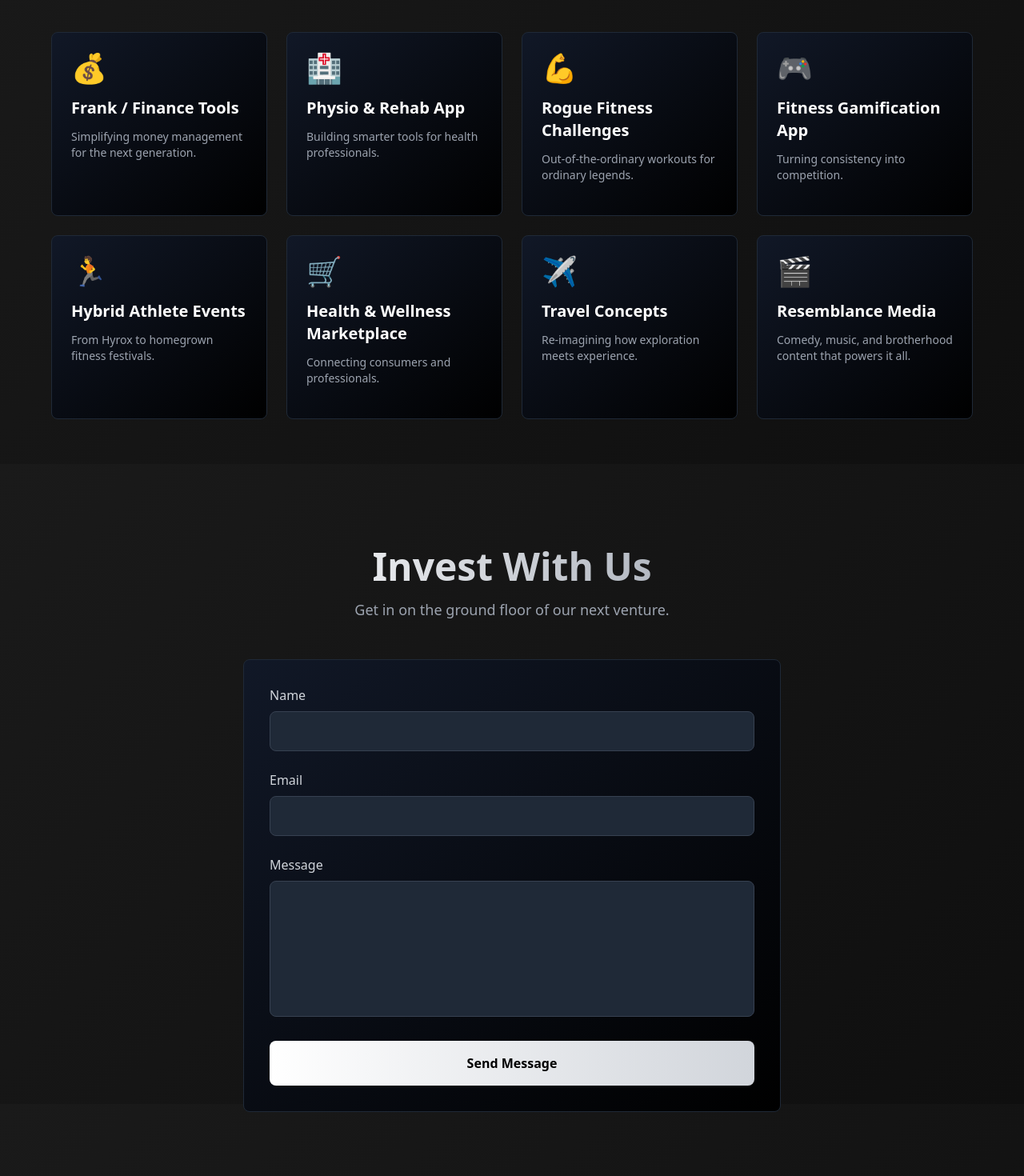
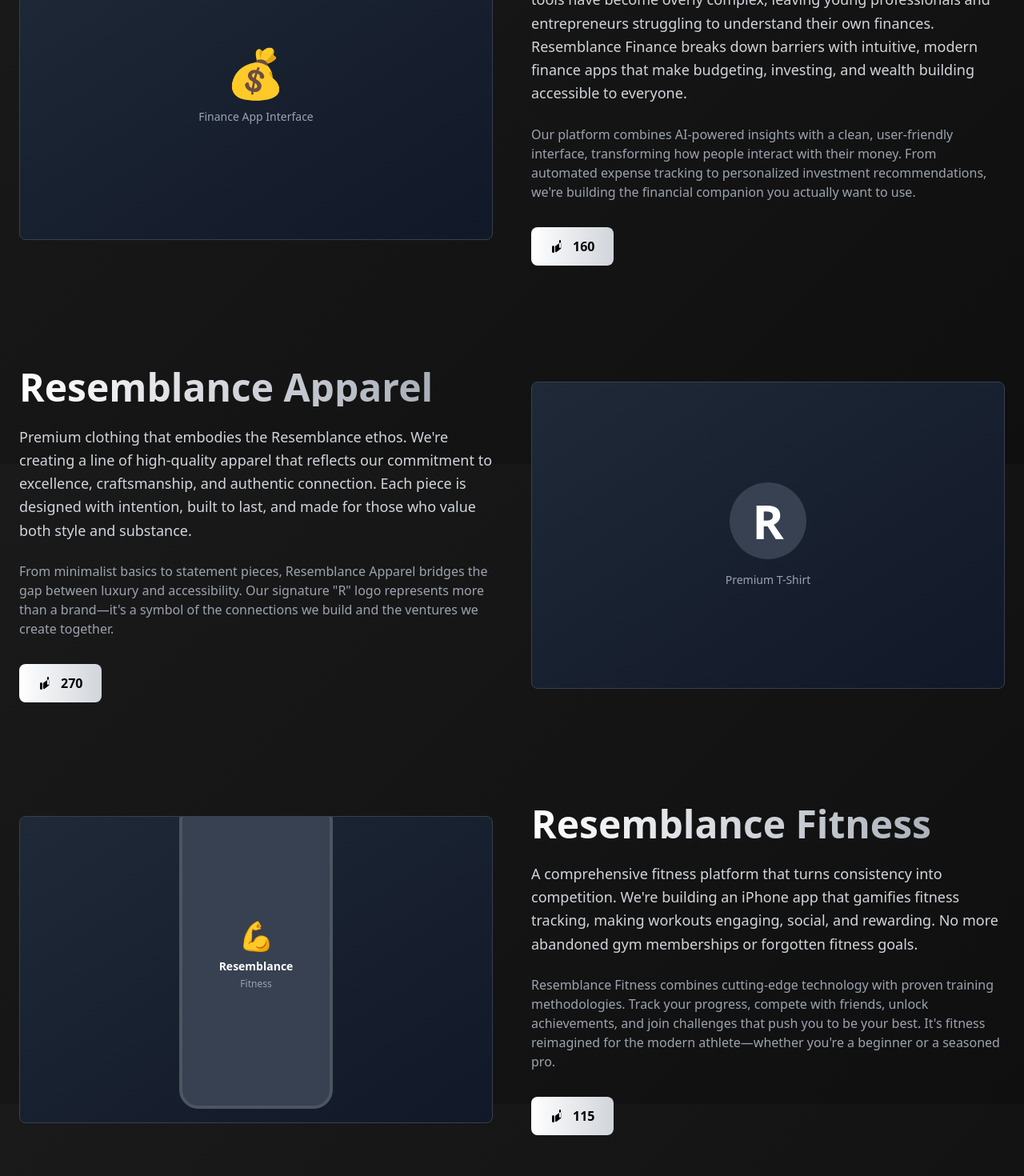
Before and after one commit to JacksonDickfos/resemblance, a Next.js app: page / in a window 1280 px wide. Shown: the part 1020-2490 px from the top of the page at 80% size. Built offline with nearby package versions, Linux system fonts and the light colour scheme.

Commit message:
Restructure ventures section: remove title, create three featured sections (Finance, Apparel, Fitness) with upvote functionality

```diff
--- a/app/page.tsx
+++ b/app/page.tsx
@@ -5,6 +5,39 @@
 
 export default function Home() {
   const [hoveredCard, setHoveredCard] = useState<number | null>(null)
+  const [financeVotes, setFinanceVotes] = useState(160)
+  const [apparelVotes, setApparelVotes] = useState(270)
+  const [fitnessVotes, setFitnessVotes] = useState(115)
+  const [hasVotedFinance, setHasVotedFinance] = useState(false)
+  const [hasVotedApparel, setHasVotedApparel] = useState(false)
+  const [hasVotedFitness, setHasVotedFitness] = useState(false)
+
+  useEffect(() => {
+    // Check localStorage for vote status
+    if (typeof window !== 'undefined') {
+      setHasVotedFinance(localStorage.getItem('votedFinance') === 'true')
+      setHasVotedApparel(localStorage.getItem('votedApparel') === 'true')
+      setHasVotedFitness(localStorage.getItem('votedFitness') === 'true')
+    }
+  }, [])
+
+  const handleVote = (type: 'finance' | 'apparel' | 'fitness') => {
+    if (typeof window === 'undefined') return
+
+    if (type === 'finance' && !hasVotedFinance) {
+      setFinanceVotes(prev => prev + 1)
+      setHasVotedFinance(true)
+      localStorage.setItem('votedFinance', 'true')
+    } else if (type === 'apparel' && !hasVotedApparel) {
+      setApparelVotes(prev => prev + 1)
+      setHasVotedApparel(true)
+      localStorage.setItem('votedApparel', 'true')
+    } else if (type === 'fitness' && !hasVotedFitness) {
+      setFitnessVotes(prev => prev + 1)
+      setHasVotedFitness(true)
+      localStorage.setItem('votedFitness', 'true')
+    }
+  }
 
   useEffect(() => {
     const observer = new IntersectionObserver(
@@ -156,52 +189,159 @@
 
       {/* Ventures Section */}
       <section id="ventures" className="py-20 px-6">
-        <div className="container mx-auto max-w-6xl">
-          <h2 className="text-5xl font-bold text-center mb-4 bg-gradient-to-r from-white to-gray-400 bg-clip-text text-transparent">
-            What We&apos;re Building
+        <div className="container mx-auto max-w-7xl">
+
+          {/* Resemblance Finance - Picture Left, Text Right */}
+          <div className="mb-32">
+            <div className="grid md:grid-cols-2 gap-12 items-center">
+              {/* Image Left */}
+              <div className="relative h-96 bg-gradient-to-br from-gray-800 to-gray-900 rounded-lg border border-gray-700 overflow-hidden">
+                <div className="absolute inset-0 flex items-center justify-center">
+                  <div className="text-center p-8">
+                    <div className="text-6xl mb-4">💰</div>
+                    <div className="text-gray-400 text-sm">Finance App Interface</div>
+                  </div>
+                </div>
+              </div>
+
+              {/* Content Right */}
+              <div>
+                <h2 className="text-4xl md:text-5xl font-bold mb-6 bg-gradient-to-r from-white to-gray-400 bg-clip-text text-transparent">
+                  Resemblance Finance
                 </h2>
-          <p className="text-center text-gray-400 text-lg mb-16">
-            Ideas in motion. Ventures in progress.
+                <p className="text-gray-300 text-lg mb-6 leading-relaxed">
+                  Simplifying money management for the next generation. Financial tools have become overly complex, leaving young professionals and entrepreneurs struggling to understand their own finances. Resemblance Finance breaks down barriers with intuitive, modern finance apps that make budgeting, investing, and wealth building accessible to everyone.
+                </p>
+                <p className="text-gray-400 mb-8">
+                  Our platform combines AI-powered insights with a clean, user-friendly interface, transforming how people interact with their money. From automated expense tracking to personalized investment recommendations, we&apos;re building the financial companion you actually want to use.
                 </p>
 
-          <div className="grid md:grid-cols-2 lg:grid-cols-4 gap-6">
-            {ventures.map((venture, index) => (
-              <div
-                key={venture.id}
-                className="group relative bg-gradient-to-br from-gray-900 to-black border border-gray-800 rounded-lg p-6 cursor-pointer transform transition-all duration-300 hover:scale-105 hover:border-white"
-                onMouseEnter={() => setHoveredCard(venture.id)}
-                onMouseLeave={() => setHoveredCard(null)}
+                {/* Upvote Button */}
+                <div className="flex items-center gap-4">
+                  <button
+                    onClick={() => handleVote('finance')}
+                    disabled={hasVotedFinance}
+                    className={`flex items-center gap-2 px-6 py-3 rounded-lg font-semibold transition-all duration-300 ${
+                      hasVotedFinance
+                        ? 'bg-gray-700 text-gray-400 cursor-not-allowed'
+                        : 'bg-gradient-to-r from-white to-gray-300 text-black hover:from-gray-300 hover:to-white transform hover:scale-105'
+                    }`}
                   >
-                <div className="text-4xl mb-4">{venture.icon}</div>
-                <h3 className="text-xl font-bold mb-3 text-white">{venture.title}</h3>
-                <p className="text-gray-400 text-sm mb-4">{venture.description}</p>
+                    <svg className="w-5 h-5" fill="currentColor" viewBox="0 0 20 20">
+                      <path d="M2 10.5a1.5 1.5 0 113 0v6a1.5 1.5 0 01-3 0v-6zM6 10.333v5.834a1 1 0 001.6.8l5.333-4a1 1 0 00.4-.8v-5.834a1 1 0 00-1.6-.8l-5.333 4a1 1 0 00-.4.8zM12 2a1 1 0 011 1v8a1 1 0 11-2 0V3a1 1 0 011-1z" />
+                    </svg>
+                    <span>{financeVotes}</span>
+                  </button>
+                  {hasVotedFinance && (
+                    <span className="text-gray-500 text-sm">You&apos;ve voted!</span>
+                  )}
+                </div>
+              </div>
+            </div>
+          </div>
 
-                {hoveredCard === venture.id && (
-                  <div className="absolute inset-0 bg-gradient-to-br from-gray-800 to-black rounded-lg p-6 border border-white animate-fade-in">
-                    <div className="h-full flex flex-col justify-between">
+          {/* Resemblance Apparel - Text Left, Picture Right */}
+          <div className="mb-32">
+            <div className="grid md:grid-cols-2 gap-12 items-center">
+              {/* Content Left */}
               <div>
-                        <h3 className="text-xl font-bold mb-4 text-white">{venture.title}</h3>
-                        <div className="space-y-3 text-sm">
-                          <div>
-                            <p className="text-gray-500 mb-1">Problem:</p>
-                            <p className="text-gray-300">{venture.problem}</p>
+                <h2 className="text-4xl md:text-5xl font-bold mb-6 bg-gradient-to-r from-white to-gray-400 bg-clip-text text-transparent">
+                  Resemblance Apparel
+                </h2>
+                <p className="text-gray-300 text-lg mb-6 leading-relaxed">
+                  Premium clothing that embodies the Resemblance ethos. We&apos;re creating a line of high-quality apparel that reflects our commitment to excellence, craftsmanship, and authentic connection. Each piece is designed with intention, built to last, and made for those who value both style and substance.
+                </p>
+                <p className="text-gray-400 mb-8">
+                  From minimalist basics to statement pieces, Resemblance Apparel bridges the gap between luxury and accessibility. Our signature &quot;R&quot; logo represents more than a brand—it&apos;s a symbol of the connections we build and the ventures we create together.
+                </p>
+
+                {/* Upvote Button */}
+                <div className="flex items-center gap-4">
+                  <button
+                    onClick={() => handleVote('apparel')}
+                    disabled={hasVotedApparel}
+                    className={`flex items-center gap-2 px-6 py-3 rounded-lg font-semibold transition-all duration-300 ${
+                      hasVotedApparel
+                        ? 'bg-gray-700 text-gray-400 cursor-not-allowed'
+                        : 'bg-gradient-to-r from-white to-gray-300 text-black hover:from-gray-300 hover:to-white transform hover:scale-105'
+                    }`}
+                  >
+                    <svg className="w-5 h-5" fill="currentColor" viewBox="0 0 20 20">
+                      <path d="M2 10.5a1.5 1.5 0 113 0v6a1.5 1.5 0 01-3 0v-6zM6 10.333v5.834a1 1 0 001.6.8l5.333-4a1 1 0 00.4-.8v-5.834a1 1 0 00-1.6-.8l-5.333 4a1 1 0 00-.4.8zM12 2a1 1 0 011 1v8a1 1 0 11-2 0V3a1 1 0 011-1z" />
+                    </svg>
+                    <span>{apparelVotes}</span>
+                  </button>
+                  {hasVotedApparel && (
+                    <span className="text-gray-500 text-sm">You&apos;ve voted!</span>
+                  )}
                 </div>
-                          <div>
-                            <p className="text-gray-500 mb-1">Solution:</p>
-                            <p className="text-gray-300">{venture.solution}</p>
               </div>
-                          <div>
-                            <p className="text-gray-500 mb-1">Revenue:</p>
-                            <p className="text-gray-300">{venture.revenue}</p>
+
+              {/* Image Right */}
+              <div className="relative h-96 bg-gradient-to-br from-gray-800 to-gray-900 rounded-lg border border-gray-700 overflow-hidden">
+                <div className="absolute inset-0 flex items-center justify-center">
+                  <div className="text-center p-8">
+                    <div className="text-6xl mb-4 font-bold text-white bg-gray-700 w-24 h-24 rounded-full flex items-center justify-center mx-auto">R</div>
+                    <div className="text-gray-400 text-sm mt-4">Premium T-Shirt</div>
                   </div>
                 </div>
               </div>
             </div>
           </div>
+
+          {/* Resemblance Fitness - Picture Left, Text Right */}
+          <div className="mb-32">
+            <div className="grid md:grid-cols-2 gap-12 items-center">
+              {/* Image Left */}
+              <div className="relative h-96 bg-gradient-to-br from-gray-800 to-gray-900 rounded-lg border border-gray-700 overflow-hidden">
+                <div className="absolute inset-0 flex items-center justify-center">
+                  <div className="text-center p-8">
+                    <div className="w-48 h-96 bg-gray-700 rounded-3xl mx-auto flex flex-col items-center justify-center border-4 border-gray-600">
+                      <div className="text-4xl mb-2">💪</div>
+                      <div className="text-white text-sm font-semibold">Resemblance</div>
+                      <div className="text-gray-400 text-xs mt-1">Fitness</div>
+                    </div>
+                    <div className="text-gray-400 text-sm mt-4">iPhone App Interface</div>
+                  </div>
+                </div>
+              </div>
+
+              {/* Content Right */}
+              <div>
+                <h2 className="text-4xl md:text-5xl font-bold mb-6 bg-gradient-to-r from-white to-gray-400 bg-clip-text text-transparent">
+                  Resemblance Fitness
+                </h2>
+                <p className="text-gray-300 text-lg mb-6 leading-relaxed">
+                  A comprehensive fitness platform that turns consistency into competition. We&apos;re building an iPhone app that gamifies fitness tracking, making workouts engaging, social, and rewarding. No more abandoned gym memberships or forgotten fitness goals.
+                </p>
+                <p className="text-gray-400 mb-8">
+                  Resemblance Fitness combines cutting-edge technology with proven training methodologies. Track your progress, compete with friends, unlock achievements, and join challenges that push you to be your best. It&apos;s fitness reimagined for the modern athlete—whether you&apos;re a beginner or a seasoned pro.
+                </p>
+
+                {/* Upvote Button */}
+                <div className="flex items-center gap-4">
+                  <button
+                    onClick={() => handleVote('fitness')}
+                    disabled={hasVotedFitness}
+                    className={`flex items-center gap-2 px-6 py-3 rounded-lg font-semibold transition-all duration-300 ${
+                      hasVotedFitness
+                        ? 'bg-gray-700 text-gray-400 cursor-not-allowed'
+                        : 'bg-gradient-to-r from-white to-gray-300 text-black hover:from-gray-300 hover:to-white transform hover:scale-105'
+                    }`}
+                  >
+                    <svg className="w-5 h-5" fill="currentColor" viewBox="0 0 20 20">
+                      <path d="M2 10.5a1.5 1.5 0 113 0v6a1.5 1.5 0 01-3 0v-6zM6 10.333v5.834a1 1 0 001.6.8l5.333-4a1 1 0 00.4-.8v-5.834a1 1 0 00-1.6-.8l-5.333 4a1 1 0 00-.4.8zM12 2a1 1 0 011 1v8a1 1 0 11-2 0V3a1 1 0 011-1z" />
+                    </svg>
+                    <span>{fitnessVotes}</span>
+                  </button>
+                  {hasVotedFitness && (
+                    <span className="text-gray-500 text-sm">You&apos;ve voted!</span>
                   )}
                 </div>
-            ))}
               </div>
+            </div>
+          </div>
+
         </div>
       </section>
 
```
Lines whose indentation alone changed are shown as unchanged.
